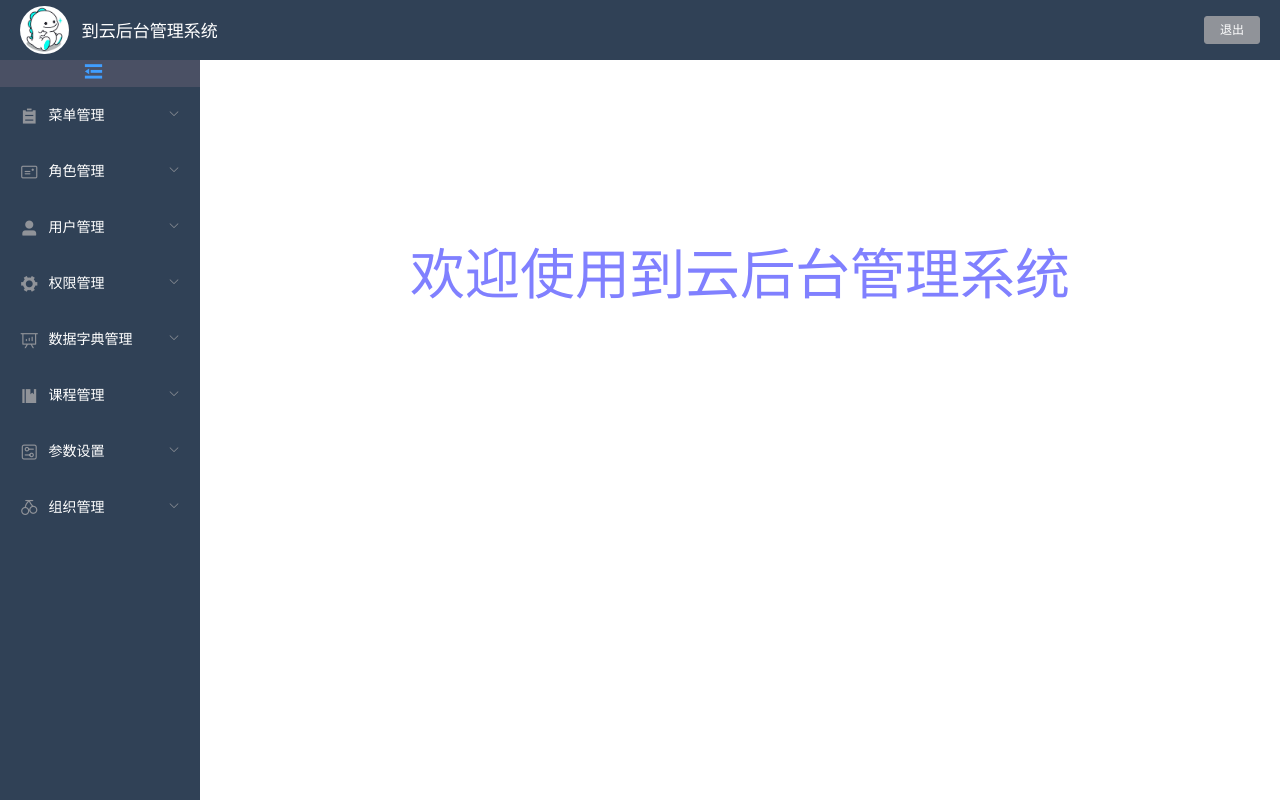
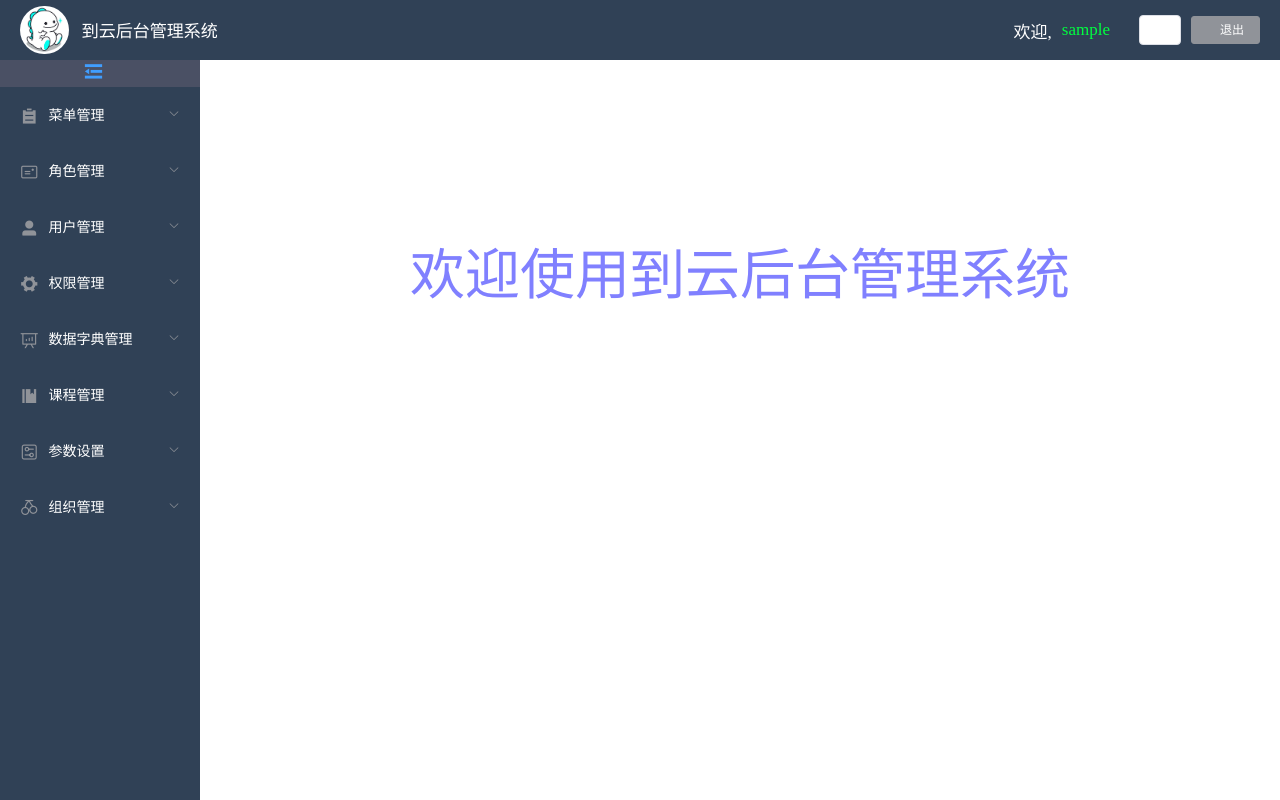
Before and after one commit to trivial-org/Web-Present-Cloud, a Vue app: page /users-list#/welcome in a window 1280 px wide. Built offline with nearby package versions, Linux system fonts and the light colour scheme; sample sign-in values are in the browser's storage.

Commit message:
忘记密码

```diff
--- a/src/components/Users/users.vue
+++ b/src/components/Users/users.vue
@@ -310,6 +310,7 @@ export default {
   },
   created () {
     this.getUserList()
+    this.getTotal()
   },
   methods: {
     // 模糊查询
@@ -320,11 +321,9 @@ export default {
       if (res.state !== 'success') {
         return this.$message.error('查询用户列表失败')
       }
-      console.log(res)
       this.showUsersList = false
       this.searchUserslist.splice(0, 1)
       this.searchUserslist.push(res.result)
-      console.log(this.searchUserslist)
       this.total = 1
     },
     async getUserList () {
@@ -334,10 +333,13 @@ export default {
       if (res.state !== 'success') {
         return this.$message.error('获取用户列表失败')
       }
-      console.log(res.result)
       this.showUsersList = true
       this.userslist = res.result
-      this.total = res.result.length
+    },
+    // 获取总用户数
+    async getTotal () {
+      const { data: res } = await this.$http.get('super/users/total')
+      this.total = res.result
     },
     // 监听 pagesize 改变的事件
     handleSizeChange (newSize) {
@@ -360,6 +362,7 @@ export default {
         // 表单预校验失败
         if (!valid) return
         const { data: res } = await this.$http.post('super/users', this.addForm)
+        console.log(res)
         if (res.state !== 'success') {
           this.$message.error('添加用户失败！')
         }
--- a/src/pages/Home.vue
+++ b/src/pages/Home.vue
@@ -6,7 +6,17 @@
         <img src="../assets/logo.jpg" width="7.5%" height="8.5%" />
         <span>到云后台管理系统</span>
       </div>
-      <el-button type="info" @click="logout" size="mini">退出</el-button>
+      <div>
+        <div class="trivial">欢迎,</div>
+        <div class="userInfo">{{username}}</div>
+        <el-popover ref="popover5" placement="top" width="40" v-model="visible2">
+          <div>个人信息</div>
+          <el-button type="text" @click="showPswdDialog">修改密码</el-button>
+        </el-popover>
+
+        <el-button v-popover:popover5 class="icon"></el-button>
+        <el-button type="info" @click="logout" size="mini">退出</el-button>
+      </div>
     </el-header>
     <!-- 页面主体区域 -->
     <el-container>
@@ -72,6 +82,30 @@
         <router-view></router-view>
       </el-main>
     </el-container>
+    <!-- 修改密码对话框 -->
+    <el-dialog
+      title="修改密码"
+      :visible.sync="pswdDialogVisible"
+      width="40%"
+      center
+      @close="pswdDialogClosed"
+    >
+      <el-form :model="pswdForm" ref="pswdFormRef" :rules="pswdFormRules" label-width="70px">
+        <el-form-item label="用户ID">
+          <el-input v-model="pswdForm.id" disabled></el-input>
+        </el-form-item>
+        <el-form-item label="新密码" prop="newPassword">
+          <el-input v-model="pswdForm.newPassword"></el-input>
+        </el-form-item>
+        <el-form-item label="旧密码" prop="oldPassword">
+          <el-input v-model="pswdForm.oldPassword"></el-input>
+        </el-form-item>
+      </el-form>
+      <span slot="footer" class="dialog-footer">
+        <el-button @click="pswdDialogVisible = false">取 消</el-button>
+        <el-button type="primary" @click="changPswd">确 定</el-button>
+      </span>
+    </el-dialog>
   </el-container>
 </template>
 
@@ -79,6 +113,10 @@
 export default {
   data () {
     return {
+      pswdDialogVisible: false,
+      visible2: false,
+      // 用户名
+      username: localStorage.getItem('username'),
       // 左侧菜单数据
       menulist: [
         {
@@ -155,7 +193,8 @@ export default {
               children: []
             }
           ]
-        }, {
+        },
+        {
           id: 107,
           authName: '参数设置',
           path: 'parameter-Set',
@@ -167,7 +206,8 @@ export default {
               children: []
             }
           ]
-        }, {
+        },
+        {
           id: 108,
           authName: '组织管理',
           path: 'organization-manage',
@@ -186,16 +226,75 @@ export default {
         '108': 'iconfont icon-cherry'
       },
       // 被激活的链接地址
-      activePath: ''
+      activePath: '',
+      // 修改密码表单
+      pswdForm: {
+        id: '',
+        newPassword: '',
+        oldPassword: ''
+      },
+      // 编辑修改用户密码表单验证
+      pswdFormRules: {
+        newPassword: [
+          {
+            required: true,
+            min: 1,
+            max: 15,
+            message: '长度在1-15个字符',
+            trigger: 'blur'
+          }
+        ],
+        oldPassword: [
+          {
+            required: true,
+            min: 1,
+            max: 15,
+            message: '长度在1-15个字符',
+            trigger: 'blur'
+          }
+        ]
+      }
     }
   },
   created () {
     this.activePath = window.sessionStorage.getItem('activePath')
   },
   methods: {
-    logout () {
+    async logout () {
+      const { data: res } = await this.$http.post('/signout', {
+        username: this.username
+      })
+      if (res.state !== 'success') {
+        this.$message.error('注销失败！')
+      }
+      this.$message.success('注销成功')
       window.localStorage.clear()
       this.$router.push('/login')
+    },
+    showpopover () {
+      this.visible2 = true
+    },
+    // 展示修改密码对话框
+    async showPswdDialog () {
+      const { data: res } = await this.$http.get(
+        'super/users?username=' + localStorage.getItem('username')
+      )
+      this.pswdForm.id = res.result.id
+      this.pswdForm = this.pswdForm
+      this.pswdDialogVisible = true
+    },
+    // 监听修改密码对话框的关闭事件
+    pswdDialogClosed () {
+      this.$refs.pswdFormRef.resetFields()
+    },
+    // 修改密码
+    async changPswd () {
+      const { data: res } = await this.$http.put('user/password', this.pswdForm)
+      if (res.state !== 'success') {
+        this.$message.error('修改密码失败！')
+      }
+      this.$message.success('修改密码成功！')
+      this.pswdDialogVisible = false
     },
     // 点击按钮   切换菜单的折叠与展开
     toggleCollapse () {
@@ -224,6 +323,35 @@ export default {
 </script>
 
 <style lang="less">
+.dropdown-info {
+  background-color: #304156;
+  width: 30px; // 你要的正方形
+  height: 30px; // 你要的正方形
+  margin-right: 13px;
+}
+.userInfo {
+  color: #00ff40;
+  margin-left: 10px;
+  margin-right: 3px;
+}
+
+.icon {
+  margin-right: 13px;
+  width: 30px; // 你要的正方形
+  height: 30px; // 你要的正方形
+  background-image: url(../assets/icon.jpg);
+  background-position: center center; // 居中
+  background-size: cover; // 填满div
+  background-repeat: no-repeat;
+  border-radius: 10%;
+}
+
+.popover {
+  width: 30px;
+  height: 30px;
+  background-color: #304156;
+  margin-right: 10px;
+}
 .home-container {
   height: 100%;
 }
--- a/src/pages/Login.vue
+++ b/src/pages/Login.vue
@@ -43,15 +43,6 @@
         <el-form-item class="btns-login">
           <el-button type="primary" @click="login" style="width:410px;color=#46a6ff">登录</el-button>
         </el-form-item>
-        <el-form-item class="btns-sigup">
-          <el-button type="primary" style="width:410px;color=#46a6ff">注册</el-button>
-        </el-form-item>
-        <el-form-item style="text-align:center">
-          <div class>
-            <el-button type="info" @click="resetLoginForm" style="width:48%">重置</el-button>
-            <el-button type="primary" style="width:48%" @click="forgetPassword">忘记密码</el-button>
-          </div>
-        </el-form-item>
       </el-form>
     </div>
   </div>
@@ -94,21 +85,14 @@ export default {
     }
   },
   methods: {
-    forgetPassword () {
-      this.$router.push('/forget-password')
-    },
     changeCode () {
       var num = Math.ceil(Math.random() * 10)
       this.imgCode = this.imgCode + '?' + num
-    },
-    resetLoginForm () {
-      this.$refs.loginFormRef.resetFields()
     },
     login () {
       this.$refs.loginFormRef.validate(async valid => {
         if (!valid) return
         const { data: res } = await this.$http.post('signin', this.loginForm)
-        console.log(res)
         if (res.state !== 'success') return this.$message.error(res.msg)
         this.$message.success('登录成功')
         /*
@@ -117,7 +101,7 @@ export default {
                 token只应在当前网站打开期间有效，所以将token保存在sessionStorage中
             2.通过编程式导航跳转到后台主页，路由地址是 /home
         */
-        console.log(res.result.token)
+        window.localStorage.setItem('username', this.loginForm.username)
         window.localStorage.setItem('token', res.result.token)
         this.$router.push('/welcome')
       })
--- a/src/pages/forgetPassword.vue
+++ /dev/null
@@ -1,15 +0,0 @@
-<template>
-    <div>
-        忘记密码
-    </div>
-</template>
-
-<script>
-export default {
-
-}
-</script>
-
-<style scoped>
-
-</style>
--- a/src/router/index.js
+++ b/src/router/index.js
@@ -12,7 +12,6 @@ import dataDictionaryManage from '@/components/DataDictionary/dataDictionaryMana
 import dataDictionaryInput from '@/components/DataDictionary/dataDictionaryInput'
 import parameterSet from '@/components/ParameterSet/parameterSet'
 import Role from '@/components/Roles/roles'
-import ForgetPassword from '@/pages/forgetPassword.vue'
 
 Vue.use(Router)
 
@@ -21,10 +20,6 @@ const router = new Router({
     {
       path: '/login',
       component: Login
-    },
-    {
-      path: '/forget-password',
-      component: ForgetPassword
     },
     {
       path: '/',
```
Also changed, not shown: src/assets/icon.jpg (added).
